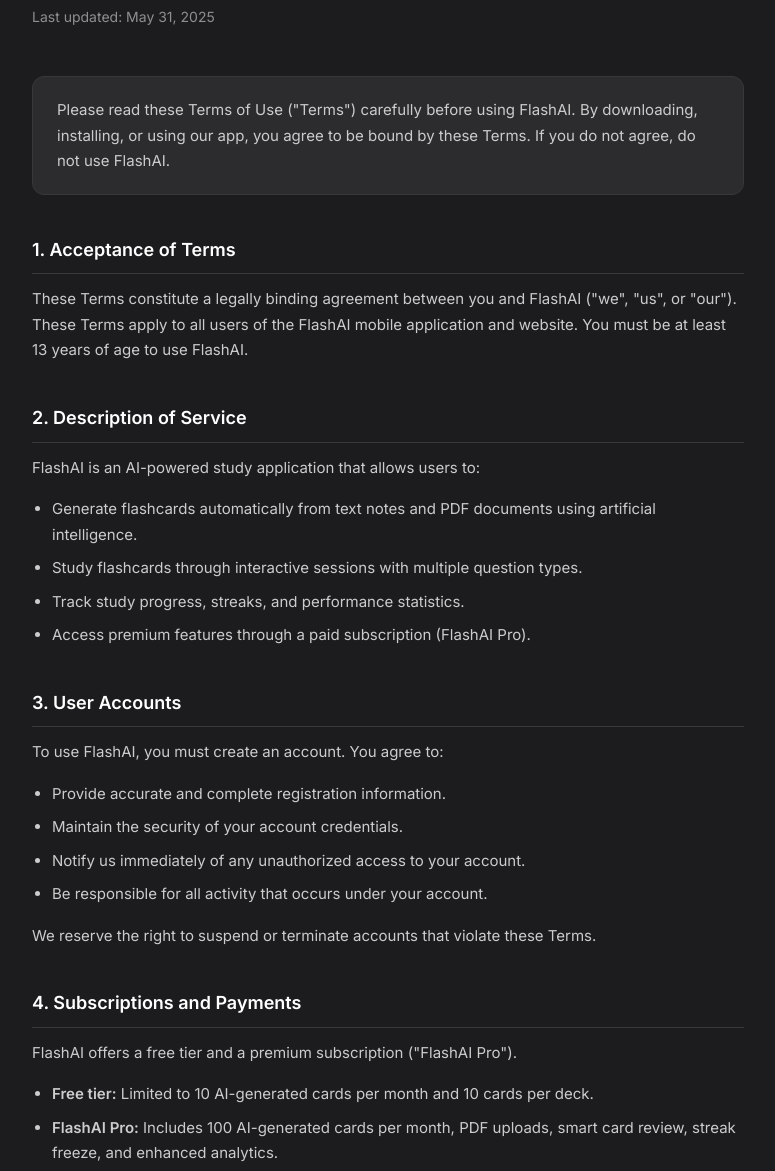
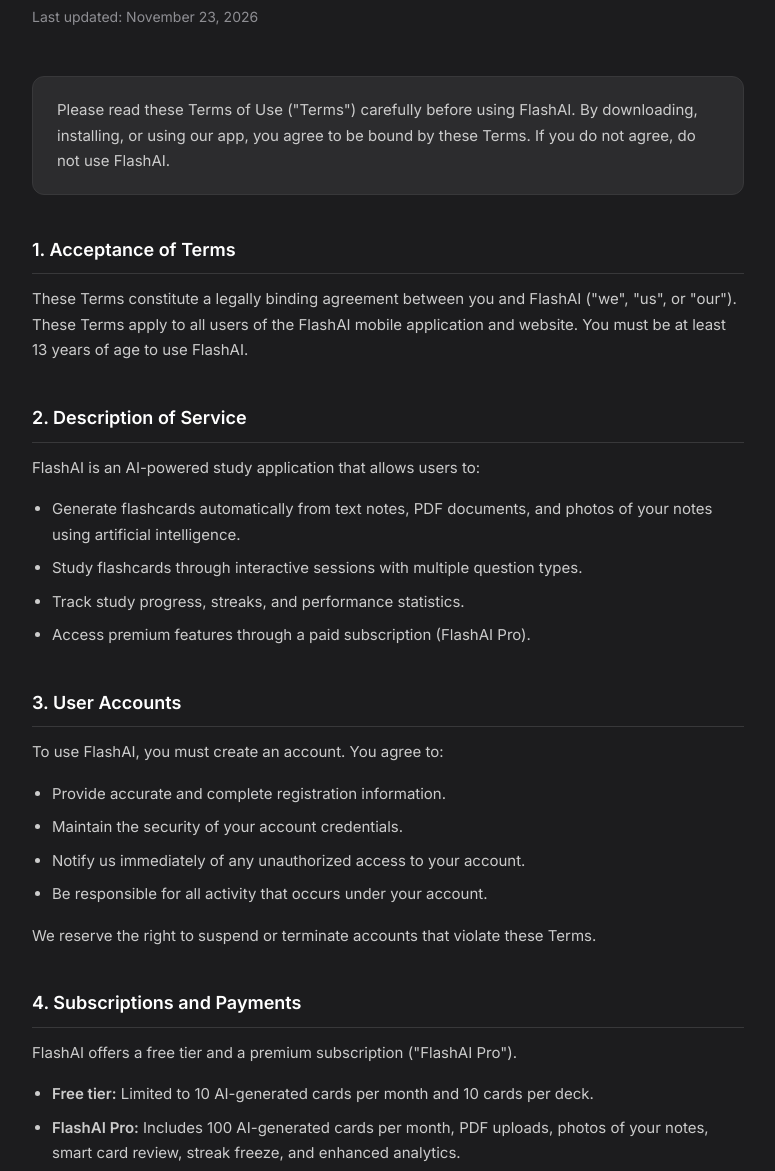
Before and after one commit to flashaiapp26/flashai-web, a plain HTML site: page terms.html in a window 1280 px wide. Shown: the part 209-1380 px from the top of the page, without its empty margins (252-1027 px from the left). Drawn offline with Linux system fonts and the light colour scheme.

Commit message:
Update terms.html

```diff
--- a/terms.html
+++ b/terms.html
@@ -41,7 +41,7 @@
   <div class="container">
     <div class="badge">LEGAL</div>
     <h1>Terms of Use</h1>
-    <p class="updated">Last updated: May 31, 2025</p>
+    <p class="updated">Last updated: November 23, 2026</p>
 
     <div class="card">
       <p>Please read these Terms of Use ("Terms") carefully before using FlashAI. By downloading, installing, or using our app, you agree to be bound by these Terms. If you do not agree, do not use FlashAI.</p>
@@ -53,7 +53,7 @@
     <h2>2. Description of Service</h2>
     <p>FlashAI is an AI-powered study application that allows users to:</p>
     <ul>
-      <li>Generate flashcards automatically from text notes and PDF documents using artificial intelligence.</li>
+      <li>Generate flashcards automatically from text notes, PDF documents, and photos of your notes using artificial intelligence.</li>
       <li>Study flashcards through interactive sessions with multiple question types.</li>
       <li>Track study progress, streaks, and performance statistics.</li>
       <li>Access premium features through a paid subscription (FlashAI Pro).</li>
@@ -73,7 +73,7 @@
     <p>FlashAI offers a free tier and a premium subscription ("FlashAI Pro").</p>
     <ul>
       <li><strong>Free tier:</strong> Limited to 10 AI-generated cards per month and 10 cards per deck.</li>
-      <li><strong>FlashAI Pro:</strong> Includes 100 AI-generated cards per month, PDF uploads, smart card review, streak freeze, and enhanced analytics.</li>
+      <li><strong>FlashAI Pro:</strong> Includes 100 AI-generated cards per month, PDF uploads, photos of your notes, smart card review, streak freeze, and enhanced analytics.</li>
     </ul>
     <p>Subscriptions are billed on a monthly or annual basis. Payment is charged to your App Store or Google Play account. Subscriptions automatically renew unless cancelled at least 24 hours before the end of the current billing period.</p>
     <p>To cancel your subscription, manage it through your App Store or Google Play account settings. We do not offer refunds for partial subscription periods, except as required by law.</p>
```
